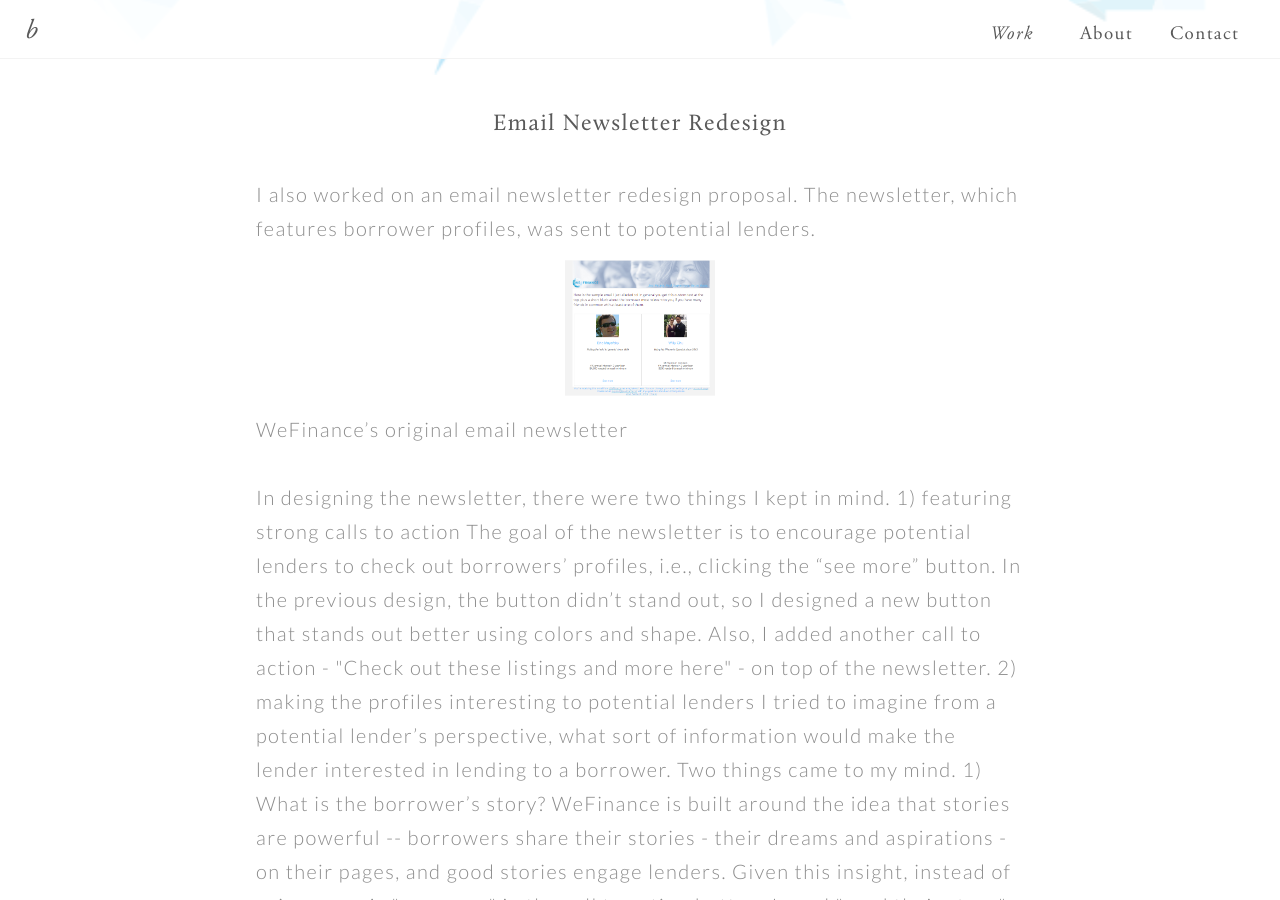
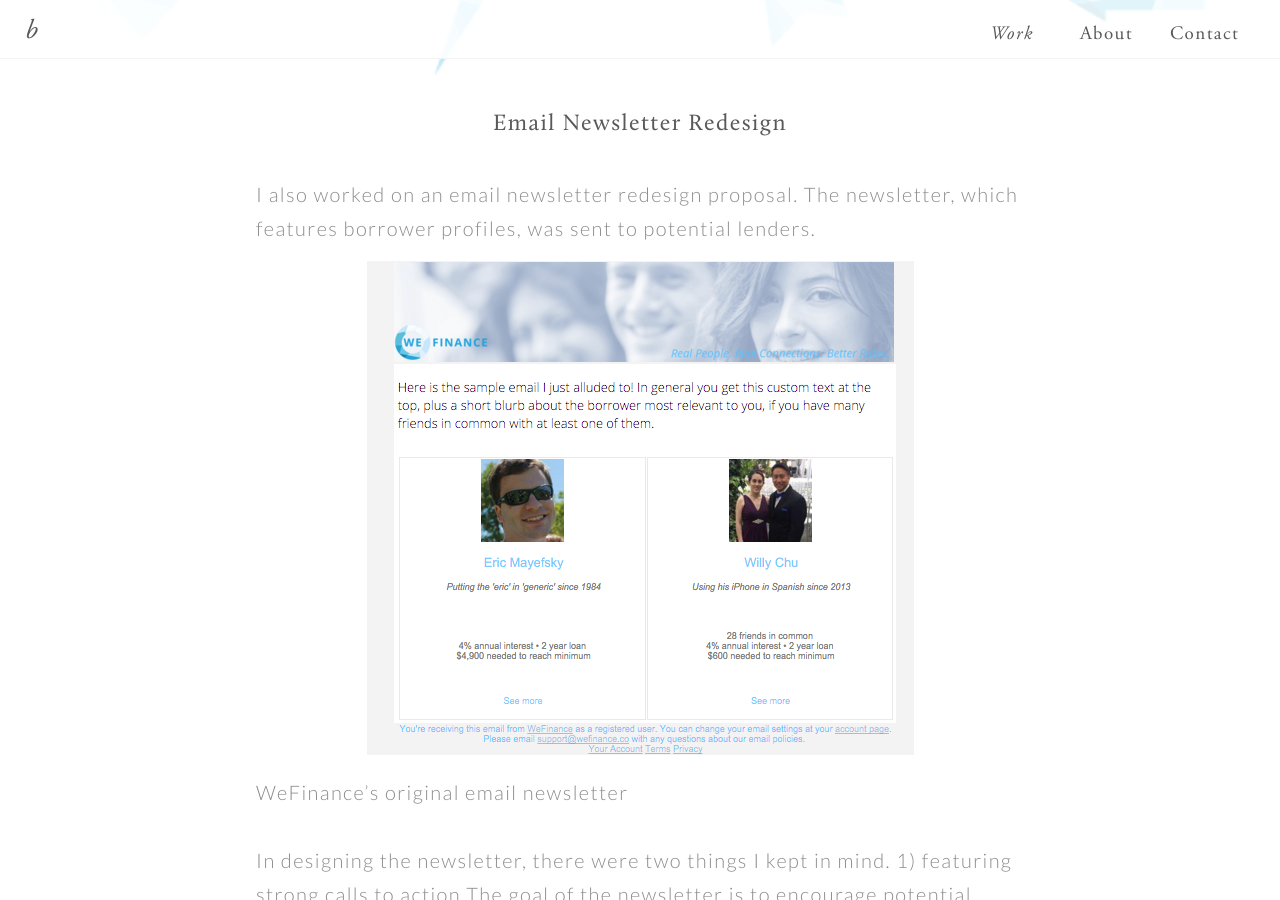
Before and after one commit to bkwon0402/bkwon0402.github.io, a Jekyll site: the page built from item/wefinance.md, in a window 1280 px wide and 900 px high, scrolled down 5660 px. Built offline with Jekyll 4.4.1, drawn with Linux system fonts in a browser that asks for light colours.

Commit message:
Update wefinance.md

```diff
--- a/item/wefinance.md
+++ b/item/wefinance.md
@@ -188,7 +188,7 @@
 <div class="text_center">
 
 
-<img src="/images/wefinanceemail.png" width="150" />
+<img src="/images/wefinanceemail.png" />
 
 </div>
 
@@ -217,7 +217,7 @@
 
 
 
-<img src="/images/newsletterredesign.png" width="100%" />
+<img src="/images/newsletterredesign.png" style="max-width: 200px;"/>
 
 </div>
 
```
